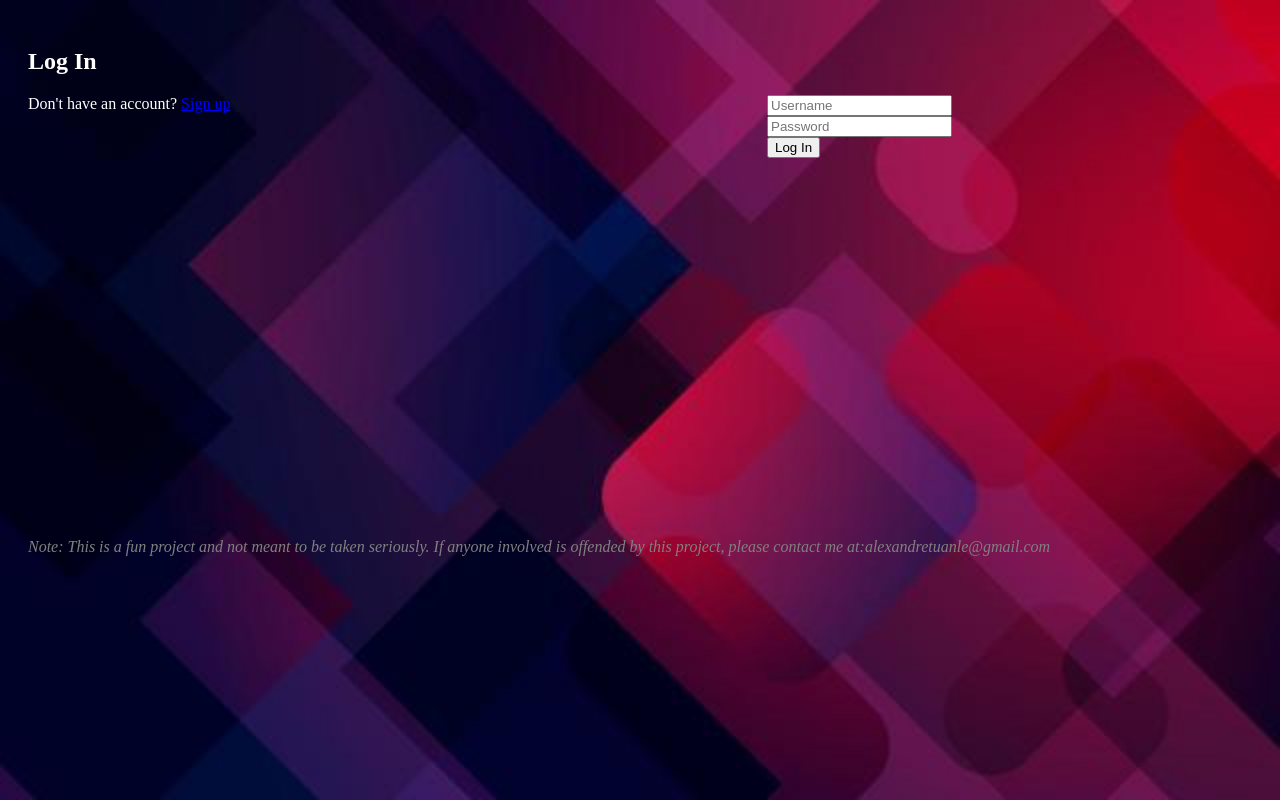
After one commit to ABL15220/Mael-Investment-Project, a Flask app: page /login in a window 1280 px wide. The commit adds this page. Run offline with Flask 3, Linux system fonts and the light colour scheme.

Commit message:
added a login system to save your charts in a specific folder...

```diff
--- a/main.py
+++ b/main.py
@@ -1,4 +1,5 @@
-from flask import Flask, request, render_template, redirect, url_for, Response, send_from_directory
+from flask import Flask, request, render_template, redirect, url_for, Response, send_from_directory, session
+import json
 import random
 import base64
 import os
@@ -92,10 +93,25 @@ def total_profit(years_invested, initial_investment, index_fund, realistic):
 
 app = Flask(__name__)
 
+app.secret_key = 'panjo2010!'
+
+USERS_FILE = 'Mael Investment Project/users.json'
+
+def load_users():
+    if os.path.exists(USERS_FILE):
+        with open(USERS_FILE, 'r') as f:
+            return json.load(f)
+    return {}
+
+def save_users(users):
+    with open(USERS_FILE, 'w') as f:
+        json.dump(users, f)
+
+
 @app.route('/', methods=['GET', 'POST'])
 def index():
     reset_money_per_year()
-    return render_template('index.html')
+    return render_template('index.html', username=session.get('username'))
 
 
 @app.route('/calculate', methods=['GET', 'POST'])
@@ -121,21 +137,29 @@ def calculate():
 
 @app.route('/graphs')
 def graphs():
-    save_dir = 'Mael Investement Project\static\Graphs'
+    if 'username' not in session:
+        return redirect(url_for('login'))
+
+    username = session['username']
+    save_dir = f'Mael Investment Project\static\Graphs\{username}'
     chart_files = sorted(os.listdir(save_dir)) if os.path.exists(save_dir) else []
-    chart_paths = [f'Graphs/{f}' for f in chart_files if f.endswith('.png')]
-    return render_template('graphs.html', chart_paths=chart_paths)
+    chart_paths = [f'Graphs/{username}/{f}' for f in chart_files if f.endswith('.png')]
+    return render_template('graphs.html', chart_paths=chart_paths, username=username)
 
 
 @app.route('/save_chart', methods=['POST'])
 def save_chart():
+    if 'username' not in session:
+        return {'status': 'unauthorized'}, 401
+
+    username = session['username']
     data = request.get_json()
     image_data = data['image']
 
     header, encoded = image_data.split(",", 1)
     decoded = base64.b64decode(encoded)
 
-    save_dir = 'Mael Investement Project\static\Graphs'
+    save_dir = os.path.join('Mael Investment Project', 'static', 'Graphs', username)
     os.makedirs(save_dir, exist_ok=True)
 
     timestamp = datetime.now().strftime("%Y%m%d_%H%M%S")
@@ -150,18 +174,62 @@ def save_chart():
 
 @app.route('/delete_chart', methods=['POST'])
 def delete_chart():
+    if 'username' not in session:
+        return {'status': 'unauthorized'}, 401
+
+    username = session['username']
     data = request.get_json()
     filename = data.get('filename')
 
-    if filename:
-        file_path = os.path.join('Mael Investement Project\static', filename)
+    if filename and filename.startswith(f'Graphs/{username}/'):
+        file_path = os.path.join('Mael Investment Project', 'static', filename)
         if os.path.exists(file_path):
             os.remove(file_path)
             return {'status': 'success'}
         else:
             return {'status': 'file_not_found'}, 404
     else:
-        return {'status': 'no_filename_provided'}, 400
+        return {'status': 'invalid_filename'}, 400
+
+
+@app.route('/signup', methods=['GET', 'POST'])
+def signup():
+    if request.method == 'POST':
+        username = request.form.get('username')
+        password = request.form.get('password')
+        users = load_users()
+
+        if username in users:
+            return render_template('signup.html', error='Username already exists')
+        else:
+            users[username] = password
+            save_users(users)
+            os.makedirs(f'Mael Investment Project\static\Graphs\{username}', exist_ok=True)
+            session['username'] = username
+            return redirect(url_for('index'))
+    return render_template('signup.html')
+
+
+@app.route('/login', methods=['GET', 'POST'])
+def login():
+    if request.method == 'POST':
+        username = request.form.get('username')
+        password = request.form.get('password')
+        users = load_users()
+
+        if username in users and users[username] == password:
+            session['username'] = username
+            return redirect(url_for('index'))
+        else:
+            return render_template('login.html', error='Invalid credentials')
+    return render_template('login.html')
+
+
+@app.route('/logout')
+def logout():
+    session.pop('username', None)
+    return redirect(url_for('index'))
+
 
 
 if __name__ == '__main__':
--- a/static/styles/styles.css
+++ b/static/styles/styles.css
@@ -56,7 +56,7 @@ form{
     color:rgb(81, 81, 255);
 }
 
-#links{
+#links, #right_links {
     text-decoration: none;
     color: white;
     font-weight: bold;
@@ -64,12 +64,20 @@ form{
     font-size: large;
 }
 
-#graph_link:visited, #home_link:visited{
+#graph_link:visited, #home_link:visited, #account_links:visited {
     color: rgb(81, 81, 255);
 }
 
-#graph_link:hover, #home_link:hover{
+#graph_link:hover, #home_link:hover, #account_links:hover {
     color: rgb(219, 35, 207);
+}
+
+#account_links {
+    text-align: right;
+    margin-top: -50px;
+    margin-right: 20px;
+    color: rgb(81, 81, 255);
+    text-decoration: underline;
 }
 
 #profit_chart{
--- a/templates/graphs.html
+++ b/templates/graphs.html
@@ -11,11 +11,11 @@
 
     <h2>Profit Graphs</h2>
     <h3>Profit Over Marriage Years After 10 Years of Investment</h3><br>
-    <img src="{{ url_for('static', filename='Graphs/Predefined/profit-10-years.png') }}" alt="Profit Over Marriage Time After Investement"><br>
+    <img src="{{ url_for('static', filename='Graphs/Predefined/profit-10-years.png') }}" alt="Profit Over Marriage Time After Investment"><br>
 
     <h2>Saved Charts</h2>
     {% for chart in chart_paths %}
-        {% set date_str = chart[13:].split('-')[0] %}
+        {% set date_str = chart[18:].split('-')[0] %}
         <h3>Chart n°{{ loop.index }}</h3>
         <div style="margin-bottom: 5px;">
             <i>Saved the: {{ date_str[:4] }}/{{ date_str[4:6] }}/{{ date_str[6:8] }}</i>
--- /dev/null
+++ b/templates/login.html
@@ -0,0 +1,24 @@
+{% extends "base.html" %}
+
+{% block title %}Log In{% endblock %}
+
+{% block content %}
+
+    <h2>Log In</h2>
+
+    <form method="POST">
+        <input type="text" name="username" placeholder="Username" required><br>
+        <input type="password" name="password" placeholder="Password" required><br>
+        <input type="submit" value="Log In">
+    </form>
+
+    {% if error %}
+    <p style="color:red;">{{ error }}</p>
+    {% endif %}
+
+    <p>Don't have an account? <a href="{{ url_for('signup') }}">Sign up</a></p>
+
+    <i id="disclaimer">Note: This is a fun project and not meant to be taken seriously. If anyone involved is offended by this project, please
+        contact me at:alexandretuanle@gmail.com</i><br>
+
+{% endblock %}
--- /dev/null
+++ b/users.json
@@ -0,0 +1 @@
+{"alex": "Panjo2010", "not_alex": "apples"}
```
Also changed, not shown: templates/index.html (+9 -0 lines), templates/signup.html (added, +24 -0 lines), static/Graphs/chart_20250707_151830.png (deleted).
